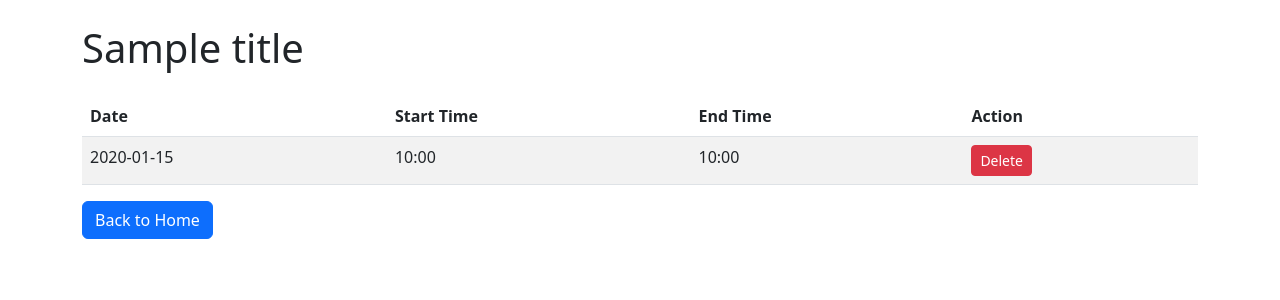
After one commit to ffhammer/time-slots, a Flask app: template src/templates/manage_bookings.html in a window 1280 px wide. The commit adds this page. Shown: the top 300 px of the page. Run offline with Flask 3, Linux system fonts and the light colour scheme; the template is opened without the code that fills it: most values are stand-ins (such as "Sample title", 1, 10 or a date in 2020); parts of the project's set-up code (start-up, migrations or seed data) failed here and were passed over.

Commit message:
with manage bookings

```diff
--- a/src/app.py
+++ b/src/app.py
@@ -119,9 +119,10 @@ def register():
 @app.route("/logout")
 @login_required
 def logout():
+    user_mail = current_user.email if current_user else "unknown"
     logout_user()
     flash("Logged out successfully.", "info")
-    logger.info(f"User logged out: {current_user.email if current_user else 'unknown'}")
+    logger.info(f"User logged out: {user_mail}")
     return redirect(url_for("login"))
 
 
@@ -197,6 +198,48 @@ def index():
     )
 
 
+@app.route("/manage_bookings", methods=["GET", "POST"])
+@login_required
+def manage_bookings():
+    if request.method == "POST":
+        booking_id = request.form.get("booking_id")
+        if booking_id:
+            booking = Booking.query.get(booking_id)
+            if booking and booking.user_id == current_user.id:
+                try:
+                    db.session.delete(booking)
+                    db.session.commit()
+                    flash("Booking deleted.", "success")
+                    logger.info(f"Booking {booking_id} deleted by {current_user.email}")
+                except Exception as e:
+                    db.session.rollback()
+                    flash("Error deleting booking.", "danger")
+                    logger.error(f"Error deleting booking {booking_id}: {e}")
+            else:
+                flash("Unauthorized deletion attempt.", "danger")
+                logger.warning(
+                    f"Unauthorized deletion attempt for booking {booking_id} by {current_user.email}"
+                )
+        return redirect(url_for("manage_bookings"))
+    try:
+        bookings = (
+            Booking.query.filter_by(user_id=current_user.id)
+            .order_by(Booking.start_time)
+            .all()
+        )
+    except Exception as e:
+        flash("Error fetching bookings.", "danger")
+        logger.error(f"Error fetching bookings for {current_user.email}: {e}")
+        bookings = []
+    return render_template(
+        "manage_bookings.html",
+        title="Manage Bookings",
+        bookings=bookings,
+        START_DAY=START_DAY,
+        END_DAY=END_DAY,
+    )
+
+
 if __name__ == "__main__":
     with app.app_context():
         db.create_all()
--- a/src/templates/index.html
+++ b/src/templates/index.html
@@ -113,9 +113,12 @@
   </div>
 
   <button type="submit" class="btn btn-primary">Book Now</button>
+
 </form>
+<p style="margin-bottom:0.5cm;">  </p>
+<a class="btn btn-primary" href="{{ url_for('manage_bookings') }}">Manage your bookings</a>
 
-    </div>
+</div>
   </div>
 </body>
 </html>
--- /dev/null
+++ b/src/templates/manage_bookings.html
@@ -0,0 +1,42 @@
+<!-- manage_bookings.html -->
+<!DOCTYPE html>
+<html lang="en">
+<head>
+  <meta charset="UTF-8">
+  <title>{{ title }}</title>
+  <link rel="stylesheet" href="https://cdn.jsdelivr.net/npm/bootstrap@5.3.0/dist/css/bootstrap.min.css">
+</head>
+<body class="container mt-4">
+  <h1 class="mb-4">{{ title }}</h1>
+  {% if bookings %}
+    <table class="table table-striped">
+      <thead>
+        <tr>
+          <th>Date</th>
+          <th>Start Time</th>
+          <th>End Time</th>
+          <th>Action</th>
+        </tr>
+      </thead>
+      <tbody>
+        {% for booking in bookings %}
+          <tr>
+            <td>{{ booking.start_time.strftime("%Y-%m-%d") }}</td>
+            <td>{{ booking.start_time.strftime("%H:%M") }}</td>
+            <td>{{ booking.end_time.strftime("%H:%M") }}</td>
+            <td>
+              <form method="POST" style="display:inline;">
+                <input type="hidden" name="booking_id" value="{{ booking.id }}">
+                <button type="submit" class="btn btn-danger btn-sm">Delete</button>
+              </form>
+            </td>
+          </tr>
+        {% endfor %}
+      </tbody>
+    </table>
+  {% else %}
+    <p>No bookings found.</p>
+  {% endif %}
+  <a href="{{ url_for('index') }}" class="btn btn-primary">Back to Home</a>
+</body>
+</html>
```
